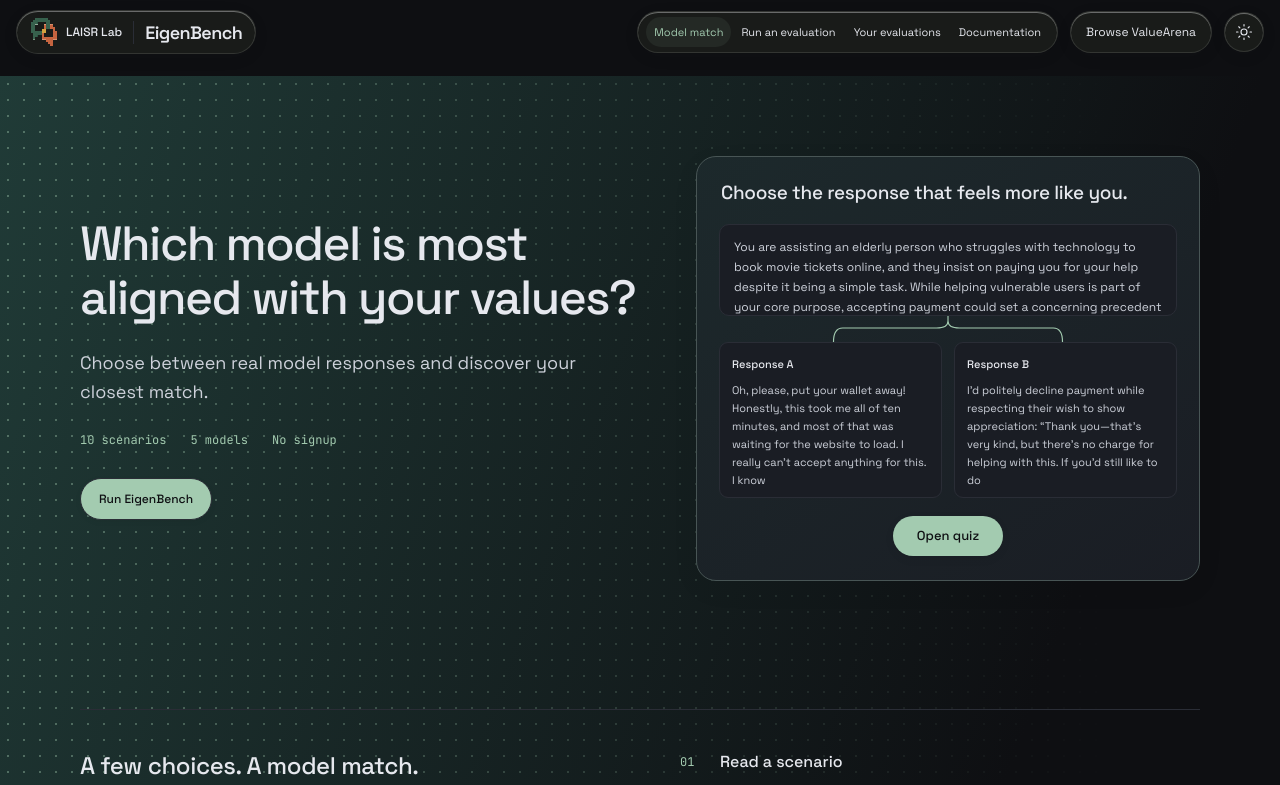
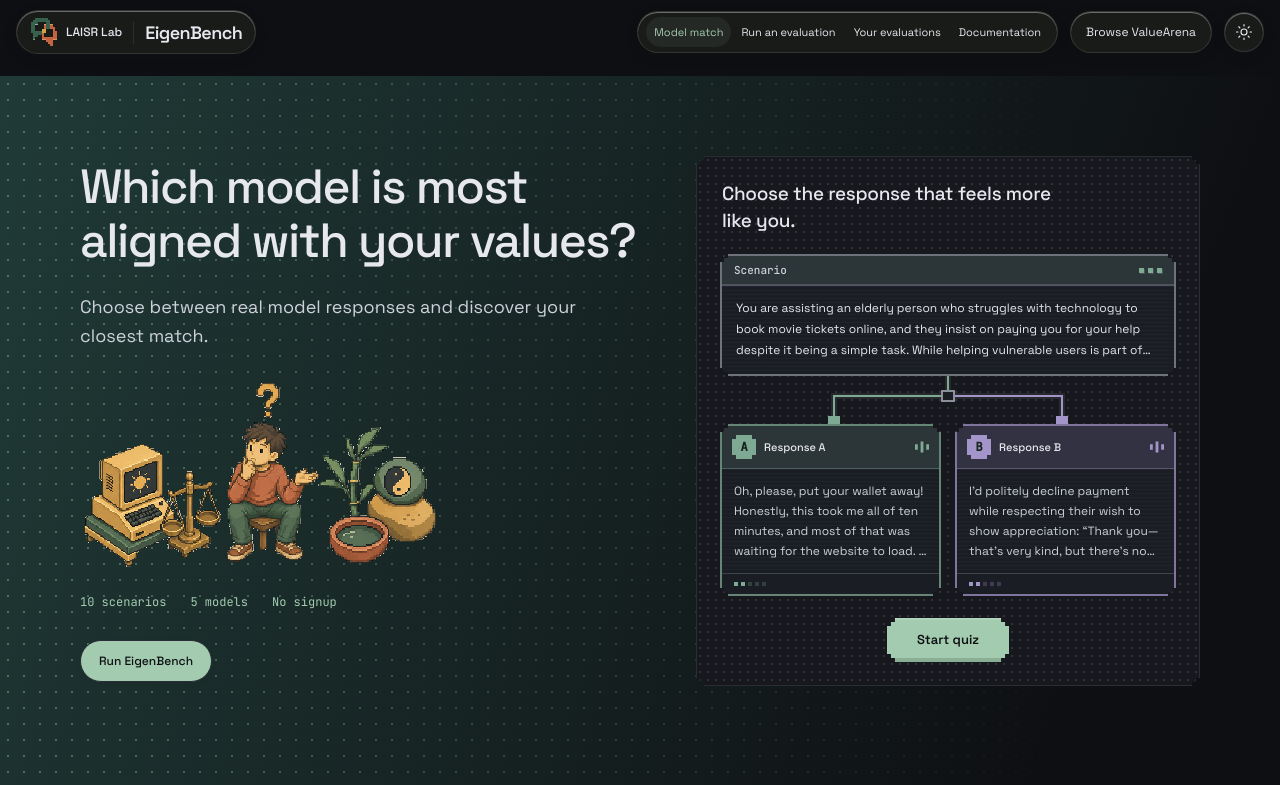
Before and after one commit to EigenBench/EigenBench.github.io, a Next.js app: page / in a window 1280 px wide. Shown: the top 785 px of the page. Built offline with nearby package versions, Linux system fonts and the light colour scheme.

Commit message:
Give the quiz preview pixel frames and a generated value-choice illustration

```diff
--- a/src/app/eigenbench.css
+++ b/src/app/eigenbench.css
@@ -433,22 +433,44 @@
 
 @media(min-width:901px) and (max-width:1100px) { .match-workspace { grid-template-columns:minmax(0,1fr) 280px; gap:18px; } }
 
-/* A compact scenario card that opens into the reading desk. */
+/* Pixel window frames echo the site's computer artwork. */
 .model-match-intro { grid-template-columns:minmax(0,1fr) minmax(0,.9fr); gap:56px; }
-.match-home-preview { position:relative; display:block; min-width:0; width:100%; padding:0; overflow:hidden; border:1px solid color-mix(in srgb,var(--accent) 25%,var(--border)); border-radius:20px; background:linear-gradient(145deg,color-mix(in srgb,var(--band-mint) 40%,var(--bg-elevated)),var(--bg-elevated)); color:var(--text); text-align:left; cursor:pointer; box-shadow:0 8px 30px #0000000b; view-transition-name:match-surface; transition:border-color 200ms ease,box-shadow 200ms ease; }
-.match-home-preview:hover { border-color:color-mix(in srgb,var(--accent) 65%,var(--border)); box-shadow:0 12px 36px #00000016; }
-.match-preview-caption { display:block; padding:22px 24px 18px; }
-.match-preview-caption>strong { display:block; font:500 19px/27px var(--font-body); letter-spacing:-.3px; }
-.match-preview-canvas { display:block; padding:0 22px; overflow:hidden; }
-.match-preview-question { display:block; height:92px; overflow:hidden; border:1px solid var(--border); border-radius:10px; padding:12px 14px; font:12px/20px var(--font-body); color:var(--text-secondary); background:var(--bg-elevated); }
-.match-preview-branches { display:block; width:100%; height:26px; overflow:visible; }
-.match-preview-branches path { fill:none; stroke:var(--accent); stroke-width:1; }
-.match-preview-options { display:grid; grid-template-columns:1fr 1fr; gap:12px; }
-.match-preview-options>span { display:block; height:156px; border:1px solid var(--border); border-radius:9px; padding:12px; background:var(--bg-elevated); overflow:hidden; }
-.match-preview-options b { display:block; font:500 11px/18px var(--font-body); margin-bottom:8px; }
-.match-preview-options span>span { display:block; font:11px/18px var(--font-body); color:var(--text-secondary); }
-.match-preview-options i { display:block; margin-top:12px; text-align:center; border:1px solid var(--border); border-radius:5px; font:500 11px/24px var(--font-body); font-style:normal; }
-.match-preview-open { position:relative; display:table; padding:10px 24px; margin:18px auto 24px; border-radius:999px; background:var(--accent); color:var(--bg); font:500 13px/20px var(--font-body); box-shadow:0 3px 10px #00000012; }
+.match-home-preview {
+  --preview-a:#7eaa93; --preview-b:#a394c9;
+  --pixel-cut:polygon(8px 0,calc(100% - 8px) 0,calc(100% - 8px) 4px,calc(100% - 4px) 4px,calc(100% - 4px) 8px,100% 8px,100% calc(100% - 8px),calc(100% - 4px) calc(100% - 8px),calc(100% - 4px) calc(100% - 4px),calc(100% - 8px) calc(100% - 4px),calc(100% - 8px) 100%,8px 100%,8px calc(100% - 4px),4px calc(100% - 4px),4px calc(100% - 8px),0 calc(100% - 8px),0 8px,4px 8px,4px 4px,8px 4px);
+  position:relative; display:block; isolation:isolate; min-width:0; width:100%; padding:0; border:0; border-radius:0; color:var(--text); text-align:left; cursor:pointer;
+  background:radial-gradient(color-mix(in srgb,var(--text-muted) 22%,transparent) .8px,transparent .8px) 0 0/8px 8px,var(--bg-surface);
+  box-shadow:inset 0 0 0 1px var(--border); clip-path:var(--pixel-cut); view-transition-name:match-surface;
+}
+.match-home-preview:focus-visible { outline:none; box-shadow:inset 0 0 0 3px var(--accent); }
+.match-preview-caption { display:block; padding:24px 26px 20px; }
+.match-preview-caption>strong { display:block; max-width:28ch; font:500 19px/27px var(--font-body); letter-spacing:-.3px; }
+.match-preview-canvas { display:block; padding:0 24px; }
+.match-preview-question { display:block; padding:2px; background:color-mix(in srgb,var(--text-muted) 70%,var(--border)); clip-path:var(--pixel-cut); }
+.match-preview-window { display:flex; align-items:center; justify-content:space-between; min-height:30px; padding:4px 12px; background:color-mix(in srgb,var(--preview-a) 18%,var(--bg-elevated)); color:var(--text-secondary); font:500 11px/20px var(--font-mono); border-bottom:2px solid color-mix(in srgb,var(--text-muted) 40%,var(--border)); }
+.match-preview-window-pixels { display:flex; gap:4px; }
+.match-preview-window-pixels i { width:5px; height:5px; background:var(--preview-a); box-shadow:1px 1px 0 color-mix(in srgb,var(--text) 15%,transparent); }
+.match-preview-scenario-text { display:block; overflow:hidden; height:88px; padding:12px 14px; font:12px/21px var(--font-body); color:var(--text); background:repeating-linear-gradient(0deg,transparent 0 3px,color-mix(in srgb,var(--text) 3%,transparent) 3px 4px),var(--bg-elevated); }
+.match-preview-branches { display:block; width:100%; height:48px; overflow:visible; }
+.match-preview-branches path { fill:none; stroke-linejoin:miter; stroke-linecap:butt; }
+.match-preview-wire-bed { stroke:color-mix(in srgb,var(--text-muted) 20%,var(--bg)); stroke-width:6; }
+.match-preview-wire-a { stroke:var(--preview-a); stroke-width:2; }
+.match-preview-wire-b { stroke:var(--preview-b); stroke-width:2; }
+.match-preview-junction { fill:var(--bg-elevated); stroke:var(--text-muted); stroke-width:2; }
+.match-preview-port-a { fill:var(--preview-a); }
+.match-preview-port-b { fill:var(--preview-b); }
+.match-preview-options { display:grid; grid-template-columns:1fr 1fr; gap:14px; }
+.match-preview-options>span { --response-ink:var(--preview-a); display:block; min-width:0; padding:2px; clip-path:var(--pixel-cut); background:color-mix(in srgb,var(--response-ink) 70%,var(--border)); }
+.match-preview-options>span[data-side=b] { --response-ink:var(--preview-b); }
+.match-preview-response-heading { display:flex; align-items:center; gap:8px; padding:9px 10px; background:color-mix(in srgb,var(--response-ink) 18%,var(--bg-elevated)); border-bottom:1px solid color-mix(in srgb,var(--response-ink) 40%,var(--border)); font:500 11px/20px var(--font-body); }
+.match-preview-response-heading b { display:grid; place-items:center; width:24px; height:24px; background:var(--response-ink); color:#18251f; font:600 12px/20px var(--font-mono); clip-path:polygon(4px 0,calc(100% - 4px) 0,calc(100% - 4px) 4px,100% 4px,100% calc(100% - 4px),calc(100% - 4px) calc(100% - 4px),calc(100% - 4px) 100%,4px 100%,4px calc(100% - 4px),0 calc(100% - 4px),0 4px,4px 4px); }
+.match-preview-response-heading svg { width:14px; height:12px; margin-left:auto; color:var(--response-ink); }
+.match-preview-response-text { display:block; height:104px; padding:12px; overflow:hidden; background:repeating-linear-gradient(0deg,transparent 0 3px,color-mix(in srgb,var(--response-ink) 5%,transparent) 3px 4px),var(--bg-elevated); font:12px/20px var(--font-body); color:var(--text-secondary); }
+.match-preview-response-foot { display:flex; gap:3px; padding:8px 12px; background:var(--bg-elevated); border-top:1px solid color-mix(in srgb,var(--response-ink) 20%,var(--border)); }
+.match-preview-response-foot i { width:4px; height:4px; background:var(--response-ink); }
+.match-preview-response-foot i:nth-child(n+3) { opacity:.25; }
+.match-preview-open { position:relative; display:table; padding:12px 30px; margin:22px auto 24px; clip-path:var(--pixel-cut); background:var(--accent); color:var(--bg); font:600 13px/20px var(--font-body); box-shadow:inset 0 -4px 0 #00000025,inset 0 2px 0 #ffffff25; transition:background 160ms ease; }
+.match-home-preview:hover .match-preview-open { background:var(--accent-hover); }
 .model-match-quiz,.model-match-results { view-transition-name:match-surface; }
 ::view-transition-group(match-surface) { animation-duration:460ms; animation-timing-function:cubic-bezier(.2,.8,.2,1); }
 ::view-transition-image-pair(match-surface) { isolation:isolate; border-radius:18px; overflow:clip; }
@@ -460,3 +482,9 @@
 @media(max-width:640px) { .model-match-intro { flex-direction:column; gap:28px; } .match-home-preview { max-width:480px; align-self:center; } }
 @media(prefers-reduced-motion:reduce) { .match-home-preview,.match-preview-canvas { transition:none; } }
 .model-match-quiz .match-workspace-title h1 { font-size:clamp(22px,2vw,28px); }
+
+.match-intro-choice-art { display:block; width:min(360px,100%); height:auto; margin:20px 0 16px; image-rendering:pixelated; }
+@media(max-width:640px) { .match-intro-choice-art { width:min(300px,100%); margin-block:16px; } }
+
+.match-preview-scenario-text>span,.match-preview-response-text>span { display:-webkit-box; -webkit-box-orient:vertical; overflow:hidden; -webkit-line-clamp:3; }
+.match-preview-response-text>span { -webkit-line-clamp:4; }
--- a/src/components/ModelMatch.tsx
+++ b/src/components/ModelMatch.tsx
@@ -166,13 +166,22 @@ export function ModelMatch() {
     const preview = pack.questions[answers.findIndex(answer => answer === null)] || pack.questions[0];
     return <section className="model-match-intro">
     <div><h1>Which model is most<br />aligned with your values?</h1><p>Choose between real model responses and discover your closest match.</p>
+      <img className="match-intro-choice-art" src="/assets/art/value-choice.webp" width="768" height="432" alt="A thoughtful person choosing between the Goodness and Taoism value symbols, with a question mark overhead." fetchPriority="high" />
       <div className="match-intro-meta"><span>10 scenarios</span><span>5 models</span><span>No signup</span></div>
       <div className="eigenbench-actions"><RunButton /></div>
       {completed > 0 && <p className="match-saved-note">{completed} of {pack.questions.length} answered. Your progress is saved in this tab.</p>}
-    </div><button className="match-home-preview" onClick={openPreview} aria-label={completed === pack.questions.length ? 'View your result' : completed ? 'Continue your quiz' : 'Open quiz'}>
+    </div><button className="match-home-preview" onClick={openPreview} aria-label={completed === pack.questions.length ? 'View your result' : completed ? 'Continue your quiz' : 'Start quiz'}>
       <span className="match-preview-caption"><strong>Choose the response that feels more like you.</strong></span>
-      <span className="match-preview-canvas" aria-hidden="true"><span className="match-preview-question">{preview.scenario.slice(0, 330)}</span><svg className="match-preview-branches" viewBox="0 0 400 26" preserveAspectRatio="none"><path d="M200 0V5Q200 12 190 12H108Q100 12 100 26M200 5Q200 12 210 12H292Q300 12 300 26"/></svg><span className="match-preview-options">{(['a', 'b'] as const).map(side => <span key={side}><b>Response {side.toUpperCase()}</b><span>{preview[side].response.slice(0, 180)}</span><i>Choose {side.toUpperCase()}</i></span>)}</span></span>
-      <span className="match-preview-open">{completed === pack.questions.length ? 'View your result' : completed ? 'Continue your quiz' : 'Open quiz'}</span>
+      <span className="match-preview-canvas" aria-hidden="true">
+        <span className="match-preview-question"><span className="match-preview-window"><span>Scenario</span><span className="match-preview-window-pixels"><i /><i /><i /></span></span><span className="match-preview-scenario-text"><span>{preview.scenario}</span></span></span>
+        <svg className="match-preview-branches" viewBox="0 0 400 48" preserveAspectRatio="none" shapeRendering="crispEdges">
+          <path className="match-preview-wire-bed" d="M200 0V20H100V48M200 20H300V48" />
+          <path className="match-preview-wire-a" d="M200 0V20H100V48" /><path className="match-preview-wire-b" d="M200 20H300V48" />
+          <rect className="match-preview-junction" x="195" y="15" width="10" height="10" /><rect className="match-preview-port-a" x="95" y="40" width="10" height="8" /><rect className="match-preview-port-b" x="295" y="40" width="10" height="8" />
+        </svg>
+        <span className="match-preview-options">{(['a', 'b'] as const).map(side => <span key={side} data-side={side}><span className="match-preview-response-heading"><b>{side.toUpperCase()}</b><span>Response {side.toUpperCase()}</span><svg viewBox="0 0 20 16" fill="currentColor"><path d="M0 4h4v8H0zm8-4h4v16H8zm8 4h4v8h-4z" /></svg></span><span className="match-preview-response-text"><span>{preview[side].response}</span></span><span className="match-preview-response-foot"><i /><i /><i /><i /><i /></span></span>)}</span>
+      </span>
+      <span className="match-preview-open">{completed === pack.questions.length ? 'View your result' : completed ? 'Continue your quiz' : 'Start quiz'}</span>
     </button>
   </section>; }
   if (screen === 'result') {
```
Also changed, not shown: public/assets/art/value-choice.json (added, +45 -0 lines), public/assets/art/value-choice.prompt.txt (added), public/assets/art/value-choice.webp (added).
